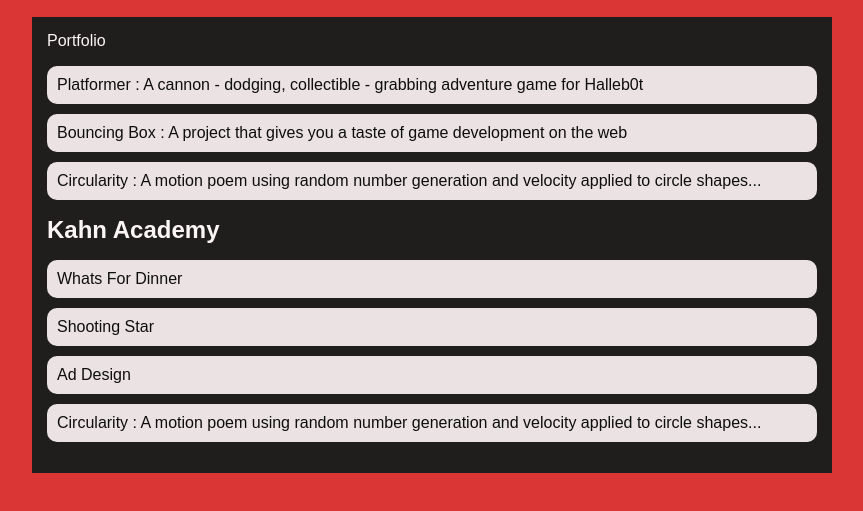
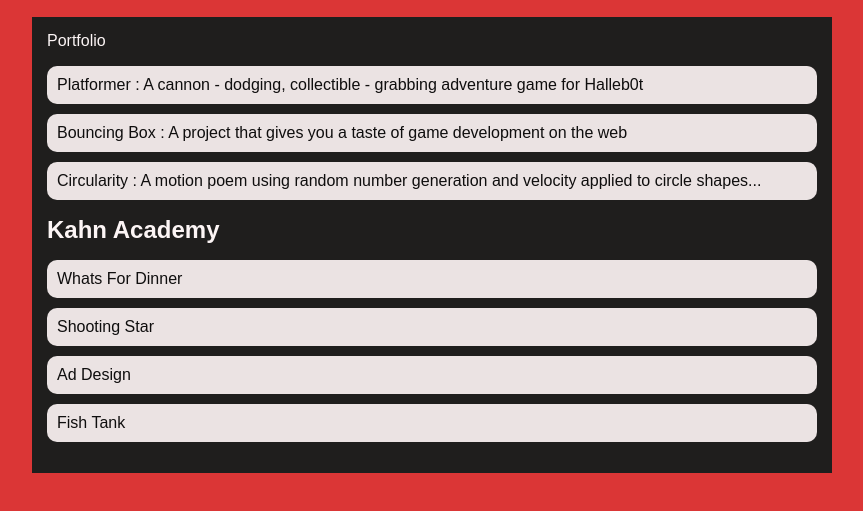
Before and after one commit to aaronforrestier/aaronforrestier.github.io, a plain HTML site: page portfolio.html in a window 1280 px wide. Shown: the part 91-602 px from the top of the page, without its empty margins (208-1071 px from the left). Drawn offline with Linux system fonts and the light colour scheme.

Commit message:
Finished Tank

```diff
--- a/portfolio.html
+++ b/portfolio.html
@@ -35,7 +35,8 @@
                 <li><a href= "https://www.khanacademy.org/computer-programming/spin-off-of-project-whats-for-dinner/5083114962206720"  >Whats For Dinner </a></li>
                 <li><a href="https://www.khanacademy.org/computer-programming/spin-off-of-project-shooting-star/4968605996072960" >Shooting Star </a></li>
                 <li><a href= "https://www.khanacademy.org/computer-programming/spin-off-of-project-ad-design/4563663010447360" >Ad Design</a></li>
-                <li><a href="projects/circularity/">Circularity : A motion poem using random number generation and velocity applied to circle shapes...</a></li>
+                <li><a href="https://www.khanacademy.org/computer-programming/spin-off-of-project-fish-tank/5268851050463232">Fish Tank </a></li>
+
                 </ul>
 
 
```
